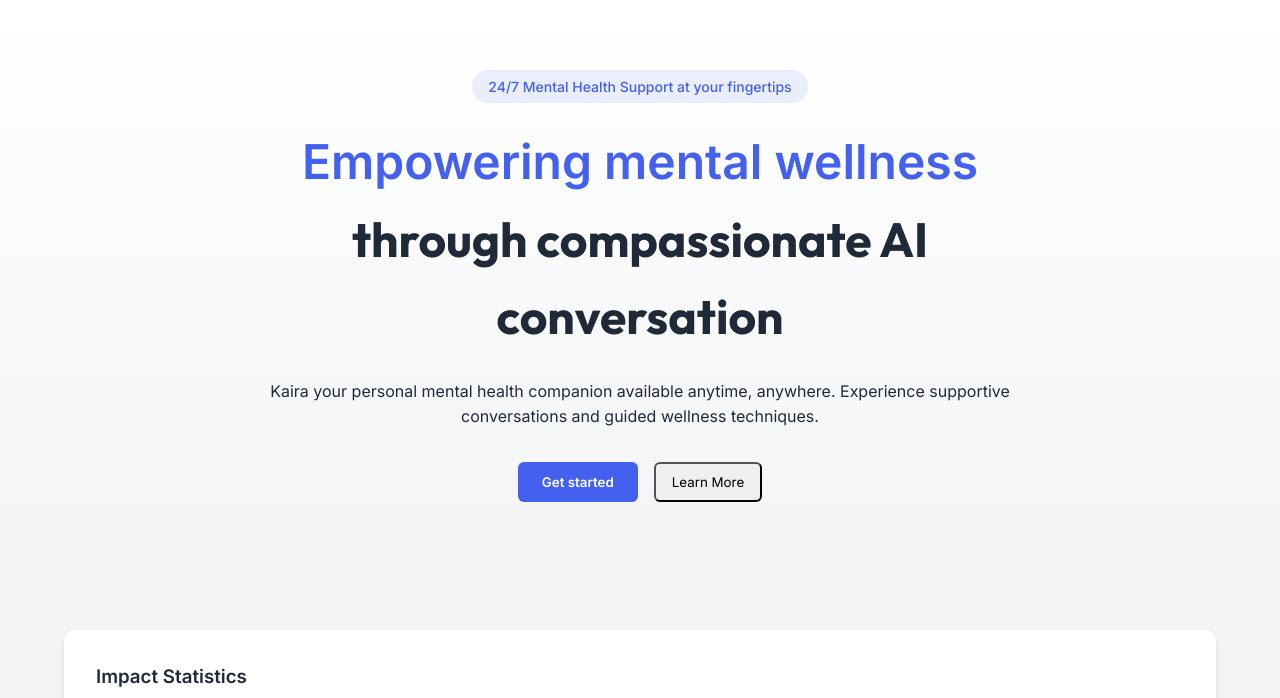
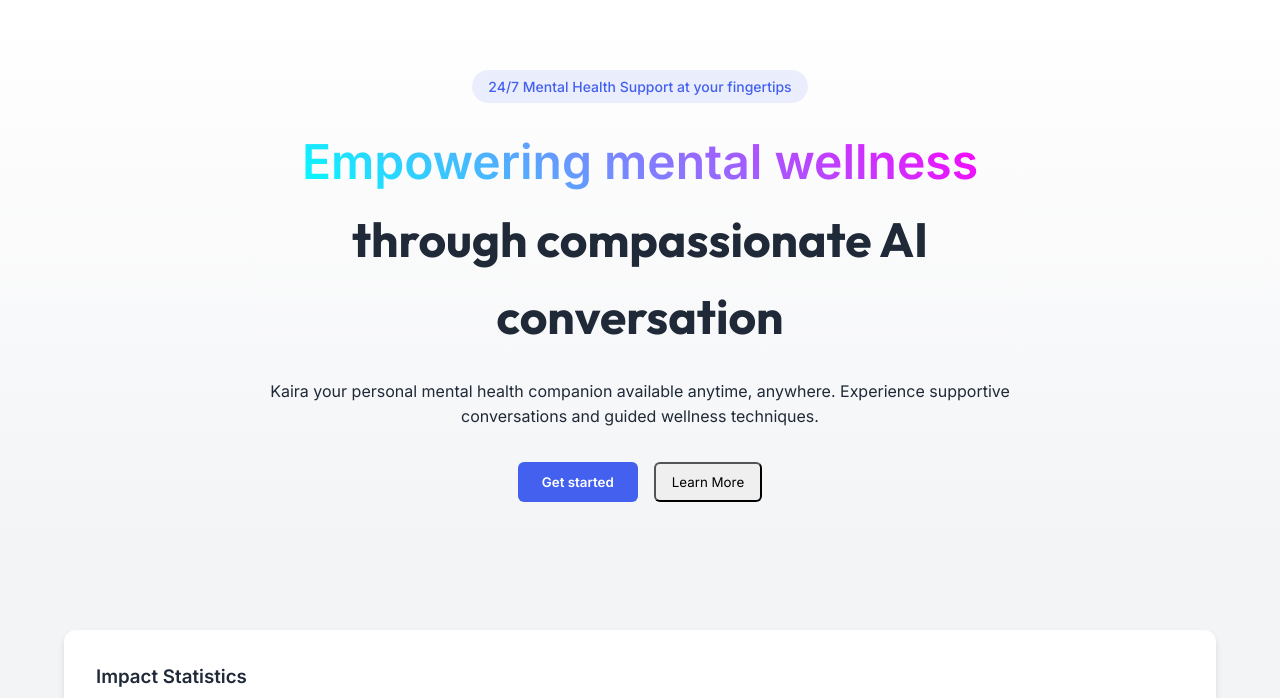
Before and after one commit to Madvith-d/landing-site-kaira, a plain HTML site: page index.html in a window 1280 px wide. Shown: the part 102-800 px from the top of the page. Drawn offline with nearby package versions, Linux system fonts and the light colour scheme.

Commit message:
added gradient

```diff
--- a/styles.css
+++ b/styles.css
@@ -93,7 +93,11 @@
 }
 
 .highlight {
-    color: var(--primary-color);
+    background: linear-gradient(45deg, #00FFFF, #FF00FF);
+    -webkit-background-clip: text;
+    background-clip: text;
+    color: transparent;
+    display: inline-block;
 }
 
 .cta-buttons {
```
